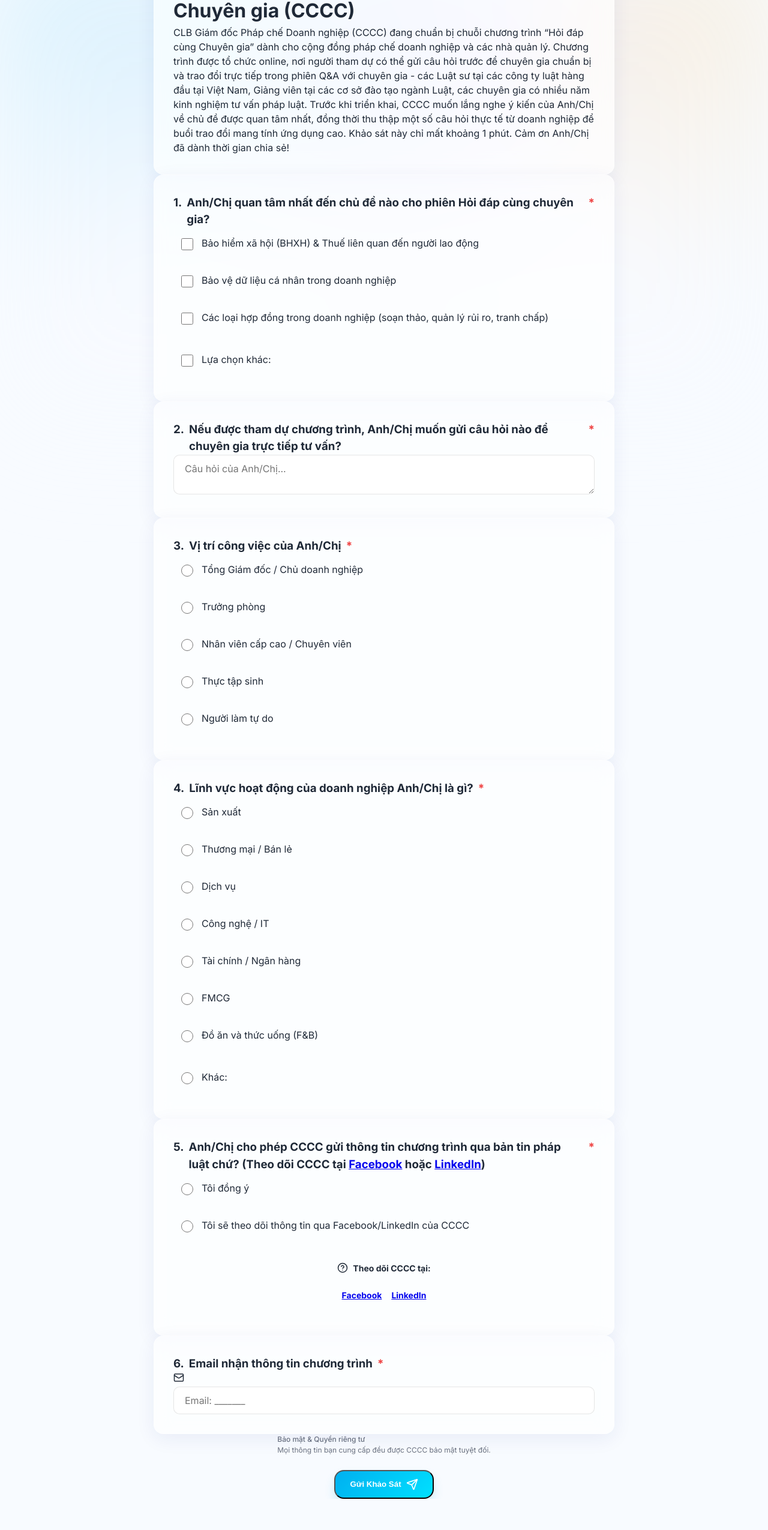
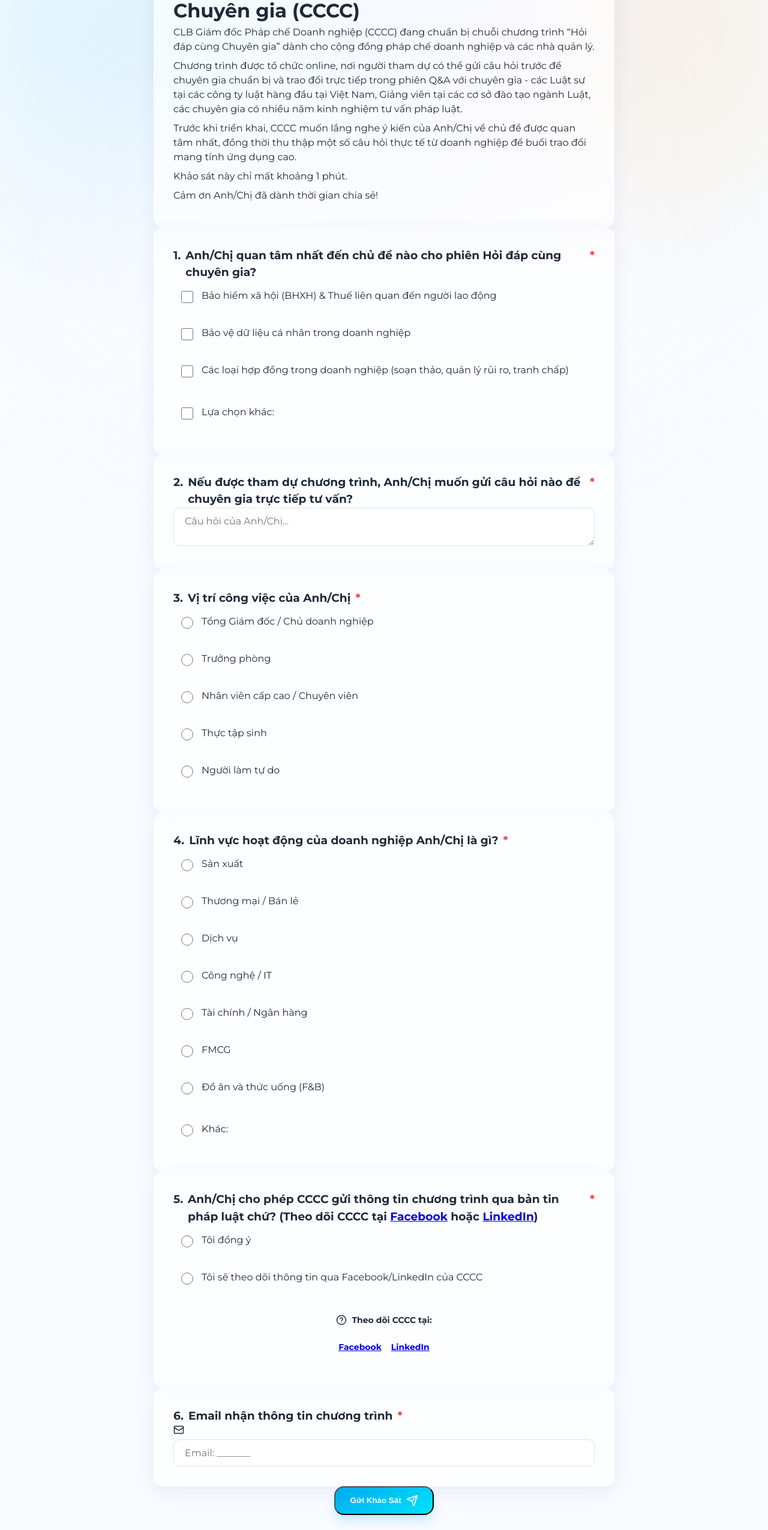
Before and after one commit to nhungle-work/cccc-survey-form, a React (Vite) app: page / in a window 1280 px wide. Shown: the part 87-2637 px from the top of the page at 60% size. Before the commit the page ends 2585 px from the top, so only its background shows below. Built offline with nearby package versions, Linux system fonts and the light colour scheme.

Commit message:
Add files via upload

```diff
--- a/src/components/AdminPanel.jsx
+++ b/src/components/AdminPanel.jsx
@@ -185,7 +185,7 @@ const AdminPanel = () => {
     ];
 
     return (
-        <div className="min-h-screen bg-[#f8fbff] flex flex-col md:flex-row font-inter">
+        <div className="min-h-screen bg-[#f8fbff] flex flex-col md:flex-row font-montserrat">
             {/* Sidebar Navigation */}
             <div className="w-full md:w-64 bg-white shadow-2xl flex flex-col z-20">
                 <div className="p-8 border-b border-gray-100">
--- a/src/components/FormUser.jsx
+++ b/src/components/FormUser.jsx
@@ -214,7 +214,7 @@ const FormUser = () => {
                     <motion.button
                         whileHover={{ scale: 1.05 }}
                         whileTap={{ scale: 0.95 }}
-                        className="btn-primary mt-10"
+                        className="btn-primary mx-auto mt-12"
                         onClick={() => {
                             setIsSubmitted(false);
                             setFormData({});
@@ -229,7 +229,7 @@ const FormUser = () => {
     }
 
     return (
-        <div className="min-h-screen relative pb-20 font-inter">
+        <div className="min-h-screen relative pb-20 font-montserrat">
             {/* Dynamic Mesh Background */}
             <div className="brand-bg"></div>
 
@@ -261,15 +261,23 @@ const FormUser = () => {
                                     animate={{ opacity: 1, y: 0 }}
                                     src={config.design.logoUrl}
                                     alt="Logo"
-                                    className="logo-container"
+                                    className="logo-container mx-auto block"
                                 />
                             )}
                         </AnimatePresence>
                         <h1 className="text-3xl md:text-4xl font-black mb-6 text-gray-800 leading-tight">
                             {config.header.title}
                         </h1>
-                        <div className="text-gray-600 text-lg whitespace-pre-wrap leading-relaxed">
-                            {config.header.description}
+                        <div className="text-gray-600 text-lg leading-relaxed mt-5">
+                            {config.header.description?.split(/\\n|\n/).map((item, key) => {
+                                // Nếu là dòng trống (user cố tình enter 2 lần để cách dòng), giữ chiều cao để tạo blank line
+                                if (item.trim() === '') return <div key={key} className="h-4"></div>;
+                                return (
+                                    <p key={key} className="mb-2">
+                                        {item}
+                                    </p>
+                                );
+                            })}
                         </div>
                     </motion.div>
 
@@ -288,7 +296,7 @@ const FormUser = () => {
                                     transition={{ delay: index * 0.1 }}
                                     className={`glass-panel p-8 md:p-10 transition-all duration-300 ${isError ? 'ring-2 ring-[var(--error)] bg-red-50/10' : 'hover:shadow-xl'}`}
                                 >
-                                    <h3 className="text-xl font-bold mb-6 text-gray-800 flex flex-wrap gap-2">
+                                    <h3 className="text-xl font-bold mb-10 pb-2 text-gray-800 flex flex-wrap gap-2">
                                         <span className="text-[var(--primary)] opacity-50">{index + 1}.</span>
                                         <span dangerouslySetInnerHTML={{
                                             __html: q.title.replace(/\[([^\]]+)\]\(([^\)]+)\)/g, '<a href="$2" target="_blank" rel="noopener noreferrer" class="text-blue-600 underline hover:text-blue-800">$1</a>')
@@ -296,7 +304,7 @@ const FormUser = () => {
                                     </h3>
 
                                     {q.description && q.id !== 'q6' && (
-                                        <p className="text-base text-light mb-6 -mt-4 bg-gray-50 p-3 rounded-lg border-l-4 border-gray-200">{q.description}</p>
+                                        <p className="text-base text-light mb-8 -mt-4 bg-gray-50 p-3 rounded-lg border-l-4 border-gray-200">{q.description}</p>
                                     )}
 
                                     {/* Question Rendering */}
@@ -480,11 +488,7 @@ const FormUser = () => {
                         })}
                     </AnimatePresence>
 
-                    <div className="flex flex-col md:flex-row justify-between items-center gap-6 mt-6 pb-10">
-                        <div className="flex flex-col gap-1">
-                            <p className="text-xs text-light font-medium uppercase tracking-widest">Bảo mật & Quyền riêng tư</p>
-                            <p className="text-xs text-light">Mọi thông tin bạn cung cấp đều được CCCC bảo mật tuyệt đối.</p>
-                        </div>
+                    <div className="flex flex-col items-center gap-6 mt-10 pb-10">
                         <motion.button
                             type="submit"
                             disabled={isSubmitting}
@@ -502,6 +506,10 @@ const FormUser = () => {
                                 <>Gửi Khảo Sát <Send size={20} /></>
                             )}
                         </motion.button>
+                        <div className="flex flex-col gap-1 text-center">
+                            <p className="text-xs text-light font-medium uppercase tracking-widest">Bảo mật & Quyền riêng tư</p>
+                            <p className="text-xs text-light">Mọi thông tin bạn cung cấp đều được CCCC bảo mật tuyệt đối.</p>
+                        </div>
                     </div>
 
                 </form>
--- a/src/index.css
+++ b/src/index.css
@@ -1,4 +1,4 @@
-@import url('https://fonts.googleapis.com/css2?family=Inter:wght@300;400;500;600;700&display=swap');
+@import url('https://fonts.googleapis.com/css2?family=Montserrat:ital,wght@0,300..900;1,300..900&display=swap');
 
 :root {
   --primary: #00b0f0;
@@ -31,7 +31,7 @@
 }
 
 body {
-  font-family: 'Inter', sans-serif;
+  font-family: 'Montserrat', sans-serif;
   background-color: var(--surface);
   color: var(--text-main);
   line-height: 1.5;
@@ -74,7 +74,6 @@ body {
 }
 
 /* Biến CSS cho Glassmorphism */
-/* Biến CSS cho Glassmorphism */
 .glass-panel {
   background: rgba(255, 255, 255, 0.7);
   backdrop-filter: blur(16px) saturate(180%);
@@ -93,8 +92,12 @@ body {
   font-size: 1rem;
   width: 100%;
   transition: all 0.3s cubic-bezier(0.4, 0, 0.2, 1);
-  font-family: 'Inter', sans-serif;
+  font-family: 'Montserrat', sans-serif;
   color: var(--text-main);
+}
+
+.font-montserrat {
+  font-family: 'Montserrat', sans-serif;
 }
 
 .glass-input:focus {
```
